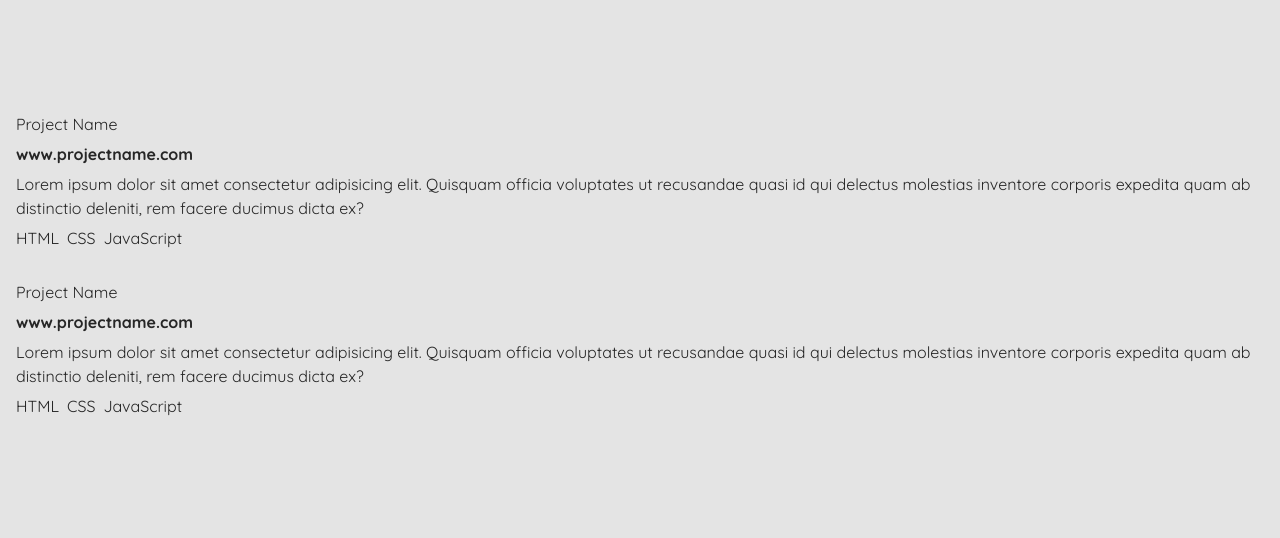
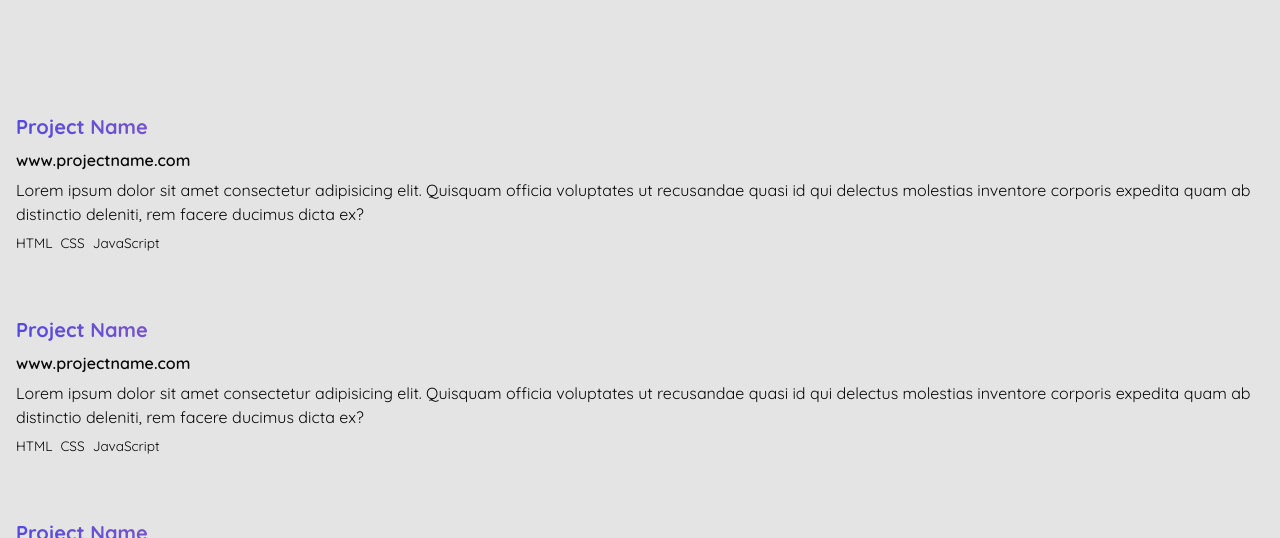
Before and after one commit to FurrerW/vanilla-portfolio, a plain HTML site: page projects.html in a window 1280 px wide. Shown: the part 309-847 px from the top of the page. Drawn offline with nearby package versions, Linux system fonts and the light colour scheme.

Commit message:
Update portfolio projects and color scheme
Add Firefox text-wrap support, improve projects grid styling, and revise color scheme
with OKLCH values for better contrast. Enhance project page content and layout.

```diff
--- a/css/style.css
+++ b/css/style.css
@@ -5,8 +5,9 @@
 /* Global Styling */
 :root {
     --bg-color: oklch(0.92 0 0);
-    --text-color: oklch(0.27 0 0);
-    --accent-color: oklch(0.51 0.23 277);
+    --text-color: oklch(0.14 0 0);
+    --indigo-accent-color: oklch(0.51 0.23 277);
+    --rose-accent-color: oklch(0.65 0.22 16);
     --card-border-color: oklch(0.72 0 0);
 }
 
@@ -17,6 +18,7 @@
     padding: 0;
     text-wrap: pretty;
     -webkit-text-wrap: balance;
+    -moz-text-wrap: balance;
 }
 
 body {
@@ -41,7 +43,7 @@ a {
 }
 
 a:hover {
-    color: var(--accent-color);
+    color: var(--indigo-accent-color);
 }
 
 img {
@@ -96,7 +98,7 @@ p {
 .logo {
     font-size: 2rem;
     font-weight: 600;
-    outline: 2px solid var(--accent-color);
+    outline: 2px solid var(--indigo-accent-color);
     padding: 0.5rem;
 }
 
@@ -133,7 +135,7 @@ main {
     gap: 4rem;
 
     .name {
-        background: linear-gradient(45deg, #1e1b4b, var(--accent-color), #f43f5e);
+        background: linear-gradient(45deg, #1e1b4b, var(--indigo-accent-color), var(--rose-accent-color));
         -webkit-background-clip: text;
         background-clip: text;
         color: transparent;
@@ -149,10 +151,6 @@ main {
         .hero_text {
             font-size: 1.25rem;
             font-weight: bold;
-            /* background: linear-gradient(45deg, #f43f5e, var(--accent-color), #1e1b4b);
-            -webkit-background-clip: text;
-            background-clip: text;
-            color: transparent; */
             display: inline-block;
         }
     }
@@ -169,7 +167,7 @@ main {
 
     .view-more-projects {
         align-items: center;
-        background-color: var(--accent-color);
+        background-color: var(--indigo-accent-color);
         border: none;
         color: oklch(0.92 0 0);
         cursor: pointer;
@@ -235,18 +233,38 @@ footer {
 .projects-grid {
     display: grid;
     grid-template-columns: repeat(1fr, minmax(250px, 1fr));
-    gap: 2rem;
+    gap: 4rem;
 
     .project-container {
-        display: flex;
-        flex-direction: column;
+        display: grid;
+        grid-template-columns: repeat(1, minmax(100px, 1fr));
         gap: 0.5rem;
+        justify-content: space-between;
+
+        a {
+            font-weight: 600;
+        }
+
+        .project-name {
+            font-size: 1.25rem;
+            font-weight: bold;
+            background: linear-gradient(45deg, var(--indigo-accent-color), var(--rose-accent-color) 50%);
+            -webkit-background-clip: text;
+            background-clip: text;
+            color: transparent;
+            display: inline-block;
+        }
 
         .technologies-used {
             display: flex;
             flex-wrap: wrap;
             gap: 0.5rem;
             list-style: none;
+            border-bottom: 1px solid var(--border-color);
+
+            li {
+                font-size: 0.85rem;
+            }
         }
     }
 }
@@ -278,9 +296,10 @@ footer {
 
 @media (prefers-color-scheme: dark) {
     :root {
-        --bg-color: #171717;
-        --text-color: #e5e5e5;
-        --accent-color: #6366f1;
-        --card-border-color: #525252;
+        --bg-color: oklch(0.2 0 0);
+        --text-color: oklch(0.92 0 0);
+        --indigo-accent-color: oklch(0.51 0.23 277);
+        --rose-accent-color: oklch(0.65 0.22 16);
+        --card-border-color: oklch(0.44 0 0);
     }
 }
--- a/projects.html
+++ b/projects.html
@@ -37,7 +37,7 @@
                 </section>
                 <section class="projects-grid">
                     <div class="project-container">
-                        <p>Project Name</p>
+                        <p class="project-name">Project Name</p>
                         <a href="#">www.projectname.com</a>
                         <p>
                             Lorem ipsum dolor sit amet consectetur adipisicing elit. Quisquam officia voluptates ut
@@ -51,7 +51,21 @@
                         </ul>
                     </div>
                     <div class="project-container">
-                        <p>Project Name</p>
+                        <p class="project-name">Project Name</p>
+                        <a href="#">www.projectname.com</a>
+                        <p>
+                            Lorem ipsum dolor sit amet consectetur adipisicing elit. Quisquam officia voluptates ut
+                            recusandae quasi id qui delectus molestias inventore corporis expedita quam ab distinctio
+                            deleniti, rem facere ducimus dicta ex?
+                        </p>
+                        <ul class="technologies-used">
+                            <li>HTML</li>
+                            <li>CSS</li>
+                            <li>JavaScript</li>
+                        </ul>
+                    </div>
+                    <div class="project-container">
+                        <p class="project-name">Project Name</p>
                         <a href="#">www.projectname.com</a>
                         <p>
                             Lorem ipsum dolor sit amet consectetur adipisicing elit. Quisquam officia voluptates ut
```
Also changed, not shown: projects/vanilla-portfolio.html (+5 -2 lines).
